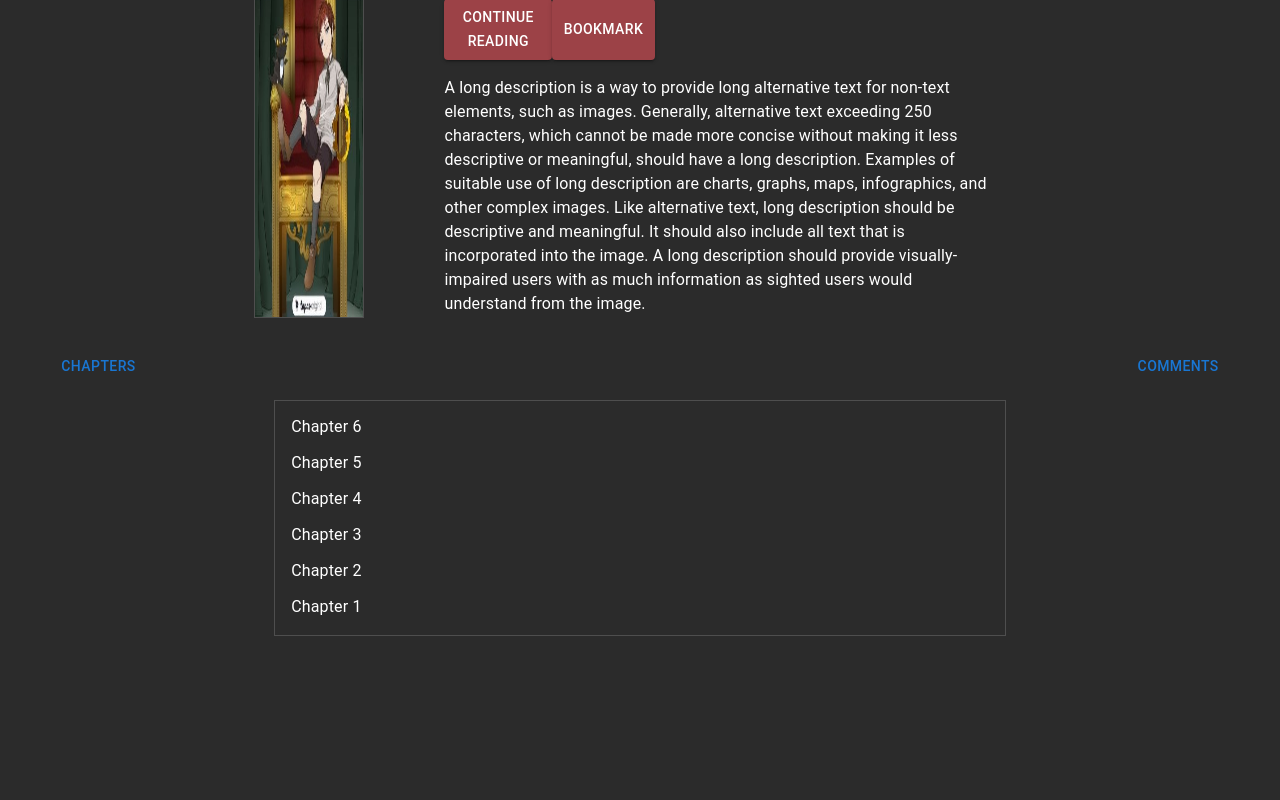
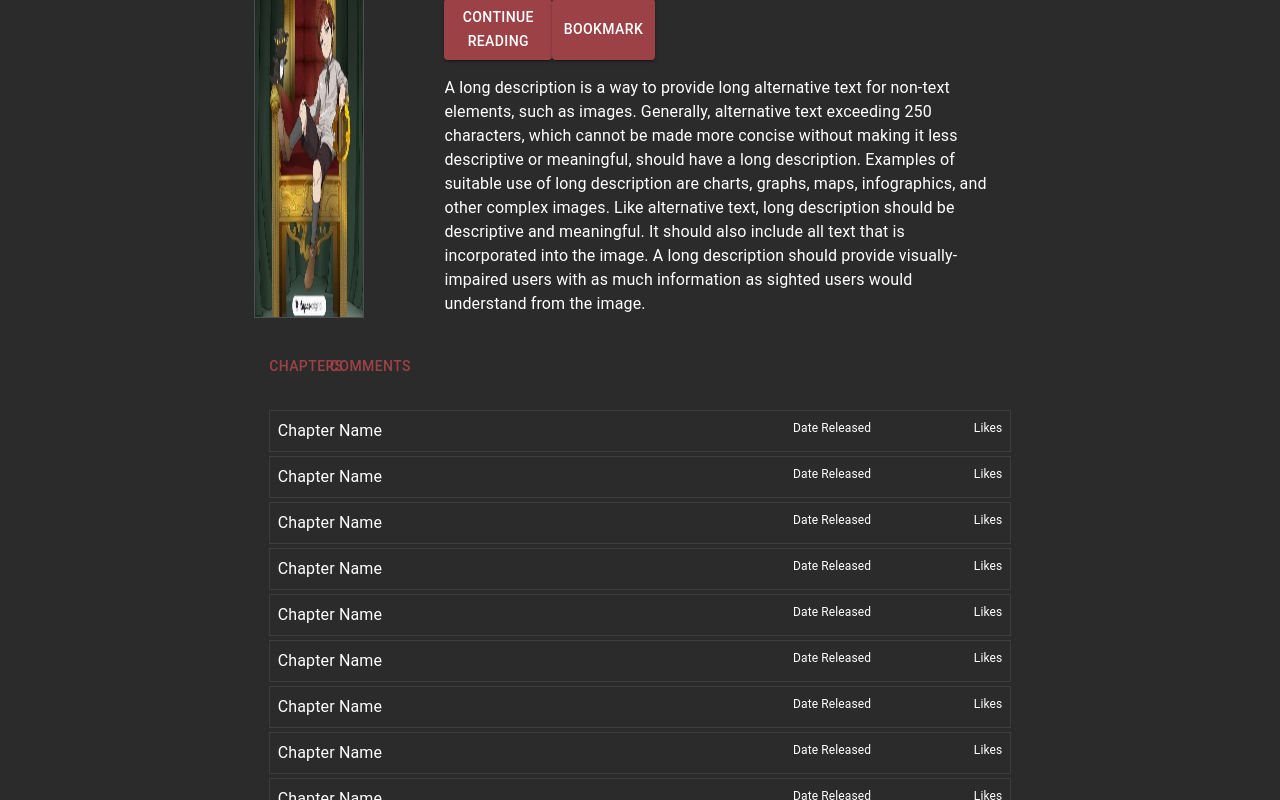
Before and after one commit to CobyYee/Panels, a React (Create React App) app in the folder client/: page /comic in a window 1280 px wide. Shown: the part 323-1123 px from the top of the page. Before the commit the page ends 959 px from the top, so only its background shows below. Built offline with nearby package versions, Linux system fonts and the light colour scheme.

Commit message:
Adjusted css of all Divider components, changed logic of SortBar, redid chapters and comments display in ComicScreen

```diff
--- a/client/src/App.css
+++ b/client/src/App.css
@@ -26,7 +26,7 @@ body {
   margin: 5px;
   color: black;
   background-color: #b8434b;
-  border-radius: 10px;
+  border-radius: 5px;
   border: 0px solid transparent;
 }
 
@@ -38,7 +38,7 @@ body {
   margin: 5px;
   color: black;
   background-color: #a6ff61;
-  border-radius: 10px;
+  border-radius: 5px;
   border: 0px solid transparent;
 }
 
--- a/client/src/components/ComicScreen.js
+++ b/client/src/components/ComicScreen.js
@@ -1,42 +1,63 @@
 import { useState } from 'react'
-import { Typography, Box, Container, Grid, Button, MenuList, MenuItem, List, ListItem, ListItemText, ListItemAvatar } from '@mui/material';
+import { Typography, Box, Container, Grid, Button, MenuList, MenuItem, List, ListItem, ListItemText, ListItemAvatar, Avatar } from '@mui/material';
+import AccountCircle from '@mui/icons-material/AccountCircle';
 import batePic from '../testimgs/bate.jpg'
 
 export default function ComicScreen() {
     const [status, setStatus] = useState("chapters");
 
-    let display =   <MenuList>
-                    <MenuItem>
-                        <Typography color='white'>Chapter 6</Typography>
-                    </MenuItem>
-                    <MenuItem>
-                        <Typography color='white'>Chapter 5</Typography>
-                    </MenuItem>
-                    <MenuItem>
-                        <Typography color='white'>Chapter 4</Typography>
-                    </MenuItem>
-                    <MenuItem>
-                        <Typography color='white'>Chapter 3</Typography>
-                    </MenuItem>
-                    <MenuItem>
-                        <Typography color='white'>Chapter 2</Typography>
-                    </MenuItem>
-                    <MenuItem>
-                        <Typography color='white'>Chapter 1</Typography>
-                    </MenuItem>
-                </MenuList>
+    let chapter =
+        <MenuItem sx={{ p: '2px' }}>
+            <Box sx={{ width: '100%', border: 1, borderColor: '#3d3d3d', display: 'flex', alignItems: 'flex-start', verticalAlign: 'center', p: 1 }}>
+                <Typography color='white' sx={{ flexGrow: .8 }}>Chapter Name</Typography>
+                <Typography color='white' sx={{ flexGrow: .2, fontSize: 12 }}>Date Released</Typography>
+                <Typography color='white' sx={{ fontSize: 12 }}>Likes</Typography>
+            </Box>
+        </MenuItem>
+
+    let display =
+        <MenuList>
+            { chapter }
+            { chapter }
+            { chapter }
+            { chapter }
+            { chapter }
+            { chapter }
+            { chapter }
+            { chapter }
+            { chapter }
+            { chapter }
+            { chapter }
+            { chapter }
+            { chapter }
+            { chapter }
+            { chapter }
+            { chapter }
+            { chapter }
+            { chapter }
+            { chapter }
+            { chapter }
+            { chapter }
+            { chapter }
+            { chapter }
+            { chapter }
+        </MenuList>
+
+    let comment =
+        <ListItem>
+            <ListItemAvatar>
+                <Avatar>
+                    <AccountCircle/>
+                </Avatar>
+            </ListItemAvatar>
+            <ListItemText primary={ <Typography color='white'>User</Typography> } secondary={ <Typography color='white'>comment</Typography> }/>
+        </ListItem>
 
     if (status === "comments") {
         display =   <List>
-                        <ListItem>
-                            <ListItemText primary="USER" secondary={ <Typography color='white'>comment</Typography> }/>
-                        </ListItem>
-                        <ListItem>
-                            <ListItemText primary="USER" secondary={ <Typography color='white'>comment</Typography> }/>
-                        </ListItem>
-                        <ListItem>
-                            <ListItemText primary="USER" secondary={ <Typography color='white'>comment</Typography> }/>
-                        </ListItem>
+                        { comment }
+                        { comment }
+                        { comment }
                     </List>
     }
 
@@ -45,7 +66,7 @@ export default function ComicScreen() {
             <Grid item={true} xs={11} container sx={{ display: 'flex', justifyContent: 'center' }} pb={4}>
                 <Grid item xs={4} sx={{ display: 'flex', justifyContent: 'flex-end' }} pr={10}>
                     <Box sx={{ border: 1, borderColor: '#4e4e4e', height: '100%', width: '35%' }}>
-                            <img src={batePic} class = "image-contain" alt="Pic"/>
+                            <img src={batePic} className = "image-contain" alt="Pic"/>
                     </Box>
                 </Grid>
                 <Grid item xs={8} container spacing={2}>
@@ -72,13 +93,13 @@ export default function ComicScreen() {
                     </Grid>
                 </Grid>
             </Grid>
-            <Grid item={true} xs={11} container spacing={2}>
-                <Grid item xs={12} sx={{ display: 'flex', justifyContent: 'space-between' }}>
-                    <Button onClick={() => setStatus("chapters")}>Chapters</Button>
-                    <Button onClick={() => setStatus("comments")}>Comments</Button>
+            <Grid item={true} xs={7} container spacing={2} sx={{ display: 'flex', alignItems: 'center' }}>
+                <Grid item xs={2} sx={{ display: 'flex', justifyContent: 'space-between', position: 'relative', left: '1%' }}>
+                    <Button onClick={() => setStatus("chapters")} sx={{ color:'#9c4247' }}>Chapters</Button>
+                    <Button onClick={() => setStatus("comments")} sx={{ color:'#9c4247' }}>Comments</Button>
                 </Grid>
                 <Grid item xs={12} sx={{ display: 'flex', justifyContent: 'center' }}>
-                    <Box sx={{ border: 1, borderColor: '#4e4e4e', height: '100%', width: '57vw' }}>
+                    <Box sx={{ height: '100%', width: '60vw', maxHeight: '50vh', overflowY: 'scroll' }}>
                         { display }
                     </Box>
                 </Grid>
--- a/client/src/components/SettingsScreen.js
+++ b/client/src/components/SettingsScreen.js
@@ -35,19 +35,19 @@ export default function SettingsScreen() {
                             <ListItem>
                                 <TextField fullWidth placeholder="Search... " sx={{ backgroundColor: '#4e4e4e', input: {color: 'white'} }}/>
                             </ListItem>
-                            <Divider variant="inset" component="li" sx={{ backgroundColor: '#4e4e4e' }}/>
+                            <Divider sx={{ backgroundColor: '#4e4e4e' }}/>
                             <ListItem>
                                 <Button sx={{ color: 'white' }}>Reset Account Settings</Button>
                             </ListItem>
-                            <Divider variant="inset" component="li" sx={{ backgroundColor: '#4e4e4e' }}/>
+                            <Divider light sx={{ backgroundColor: '#4e4e4e' }}/>
                             <ListItem>
                                 <Button sx={{ color: 'white' }}>Enable Email Notifications for Updates</Button>
                             </ListItem>
-                            <Divider variant="inset" component="li" sx={{ backgroundColor: '#4e4e4e' }}/>
+                            <Divider light sx={{ backgroundColor: '#4e4e4e' }}/>
                             <ListItem>
                                 <Button sx={{ color: 'white' }}>Update Password</Button>
                             </ListItem>
-                            <Divider variant="inset" component="li" sx={{ backgroundColor: '#4e4e4e' }}/>
+                            <Divider light sx={{ backgroundColor: '#4e4e4e' }}/>
                             <ListItem>
                                 <Button sx={{ color: 'white' }}>Update Email</Button>
                             </ListItem>
--- a/client/src/components/SortBar.js
+++ b/client/src/components/SortBar.js
@@ -2,12 +2,12 @@ import { useState } from 'react'
 import { Typography, Button, Box } from '@mui/material';
 
 function SortBar(props) {
-    const [sortBy, setSortBy] = useState([false, false, false]);
+    const [sortBy, setSortBy] = useState([true, false, false]);
 
     function handleClick(event) {
         event.stopPropagation();
-        const newState = sortBy.slice();
-        newState[event.target.value] = !sortBy[event.target.value];
+        const newState = [false, false, false];
+        newState[event.target.value] = true;
         setSortBy(newState);
     }
 
```
Also changed, not shown: client/src/components/ProfileScreen.js (+17 -17 lines).
